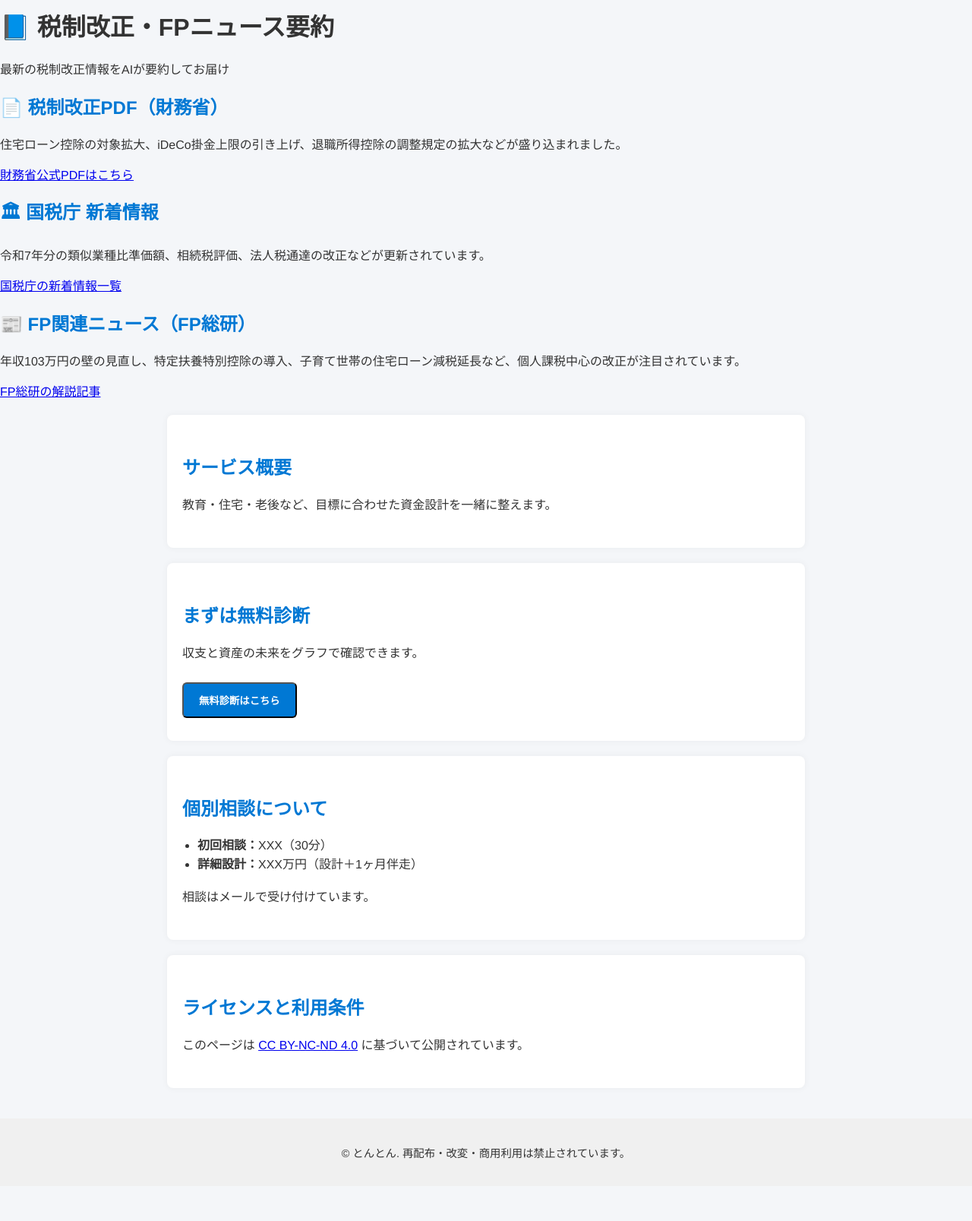
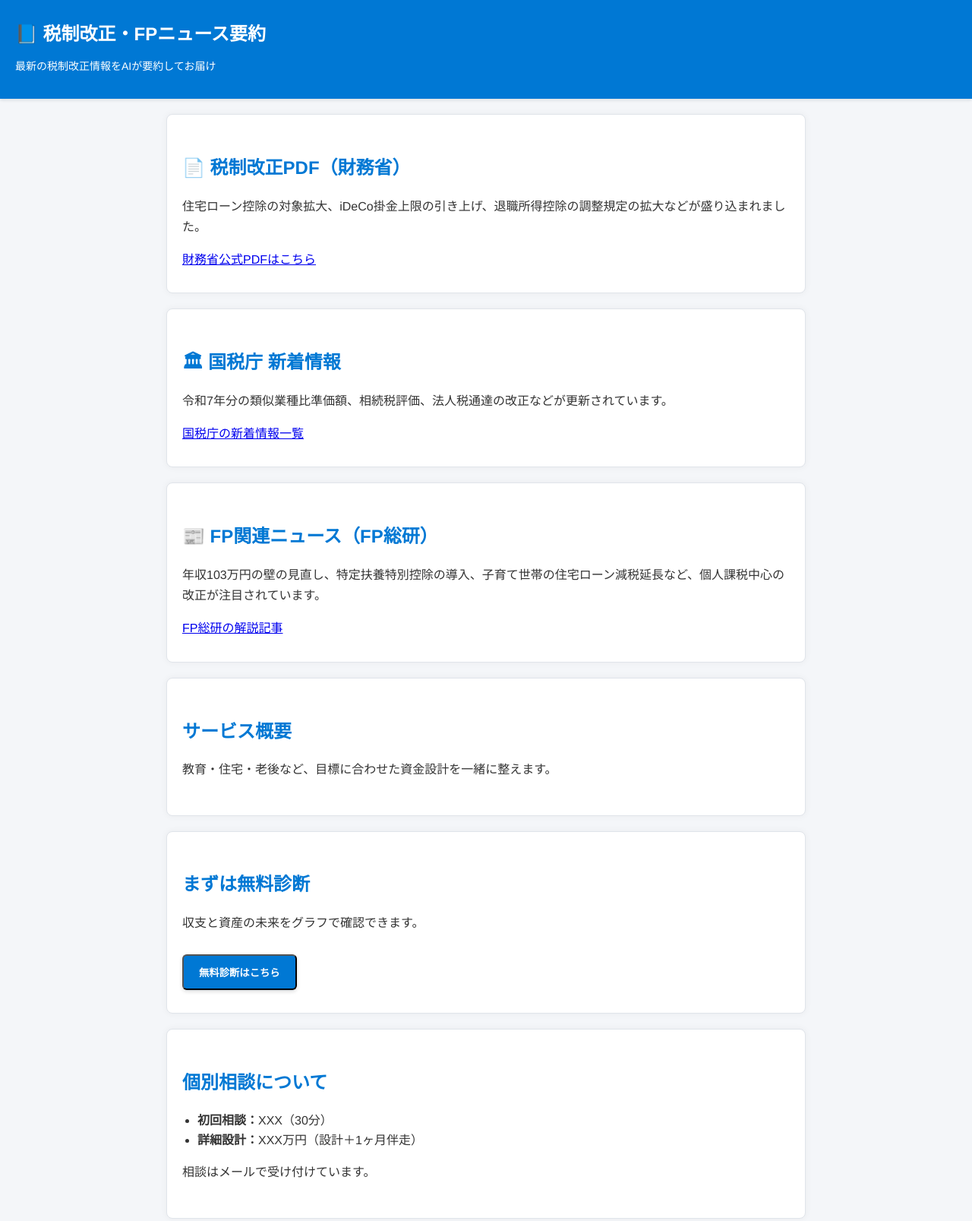
Before and after one commit to masa23ike32/fp-journal-ai, a plain HTML site: page index.html in a window 1280 px wide. Shown: the part 220-1827 px from the top of the page at 76% size. Before the commit the page ends 1781 px from the top, so only its background shows below. Drawn offline with Linux system fonts and the light colour scheme.

Commit message:
Add files via upload

```diff
--- a/index.html
+++ b/index.html
@@ -4,7 +4,79 @@
   <meta charset="UTF-8">
   <title>FPライフプラン相談 | とんとん</title>
   <meta name="viewport" content="width=device-width, initial-scale=1.0">
-  <link rel="stylesheet" href="style.css">
+  <style>
+    body {
+      font-family: "Helvetica Neue", "Yu Gothic", sans-serif;
+      margin: 0;
+      padding: 0;
+      background-color: #f4f6f9;
+      color: #333;
+    }
+    header.hero {
+      background: linear-gradient(135deg, #0078D4 0%, #005EA2 100%);
+      color: white;
+      padding: 40px 20px;
+      text-align: center;
+    }
+    header.bg-blue-700 {
+      background-color: #0078D4;
+      color: white;
+      padding: 20px;
+      box-shadow: 0 2px 4px rgba(0,0,0,0.1);
+    }
+    .text-2xl { font-size: 1.5rem; font-weight: bold; }
+    .text-sm { font-size: 0.875rem; }
+    .section {
+      padding: 30px 20px;
+      max-width: 800px;
+      margin: 20px auto;
+      background-color: #fff;
+      border-radius: 8px;
+      box-shadow: 0 0 10px rgba(0,0,0,0.05);
+      line-height: 1.7;
+      border: 1px solid #e0e4ea;
+    }
+    h2 {
+      color: #0078D4;
+      margin-bottom: 10px;
+      font-weight: 600;
+    }
+    ul {
+      padding-left: 20px;
+      line-height: 1.6;
+    }
+    .btn {
+      display: inline-block;
+      margin-top: 12px;
+      padding: 12px 20px;
+      background-color: #0078D4;
+      color: #fff;
+      text-decoration: none;
+      border-radius: 6px;
+      font-weight: bold;
+      transition: background-color 0.2s ease, transform 0.2s ease;
+      box-shadow: 0 2px 5px rgba(0,0,0,0.15);
+      cursor: pointer;
+    }
+    .btn:hover {
+      background-color: #005EA2;
+      transform: translateY(-2px);
+    }
+    footer {
+      background-color: #f0f0f0;
+      text-align: center;
+      padding: 20px;
+      font-size: 0.9em;
+      margin-top: 40px;
+    }
+    #license {
+      background-color: #fff8e1;
+      border: 1px solid #ffd54f;
+    }
+    #license h2 {
+      color: #ff9800;
+    }
+  </style>
 </head>
 <body>
 
@@ -14,31 +86,27 @@
   </header>
 
   <header class="bg-blue-700 text-white p-4 shadow-md">
-    <h1 class="text-2xl font-bold">📘 税制改正・FPニュース要約</h1>
+    <h1 class="text-2xl">📘 税制改正・FPニュース要約</h1>
     <p class="text-sm">最新の税制改正情報をAIが要約してお届け</p>
   </header>
 
-    <!-- 税制改正PDF -->
-    <section class="bg-white p-4 rounded shadow">
-      <h2 class="text-xl font-semibold mb-2">📄 税制改正PDF（財務省）</h2>
-      <p class="text-gray-700 mb-2">住宅ローン控除の対象拡大、iDeCo掛金上限の引き上げ、退職所得控除の調整規定の拡大などが盛り込まれました。</p>
+  <section class="section">
+    <h2>📄 税制改正PDF（財務省）</h2>
+    <p>住宅ローン控除の対象拡大、iDeCo掛金上限の引き上げ、退職所得控除の調整規定の拡大などが盛り込まれました。</p>
     <a href="https://www.mof.go.jp/tax_policy/publication/brochure/zeisei25.html" class="text-blue-600 underline">財務省公式PDFはこちら</a>
   </section>
 
-    <!-- 国税庁ページ -->
-    <section class="bg-white p-4 rounded shadow">
-      <h2 class="text-xl font-semibold mb-2">🏛 国税庁 新着情報</h2>
-      <p class="text-gray-700 mb-2">令和7年分の類似業種比準価額、相続税評価、法人税通達の改正などが更新されています。</p>
+  <section class="section">
+    <h2>🏛 国税庁 新着情報</h2>
+    <p>令和7年分の類似業種比準価額、相続税評価、法人税通達の改正などが更新されています。</p>
     <a href="https://www.nta.go.jp/information/news/news.htm" class="text-blue-600 underline">国税庁の新着情報一覧</a>
   </section>
 
-    <!-- FP関連ニュース -->
-    <section class="bg-white p-4 rounded shadow">
-      <h2 class="text-xl font-semibold mb-2">📰 FP関連ニュース（FP総研）</h2>
-      <p class="text-gray-700 mb-2">年収103万円の壁の見直し、特定扶養特別控除の導入、子育て世帯の住宅ローン減税延長など、個人課税中心の改正が注目されています。</p>
+  <section class="section">
+    <h2>📰 FP関連ニュース（FP総研）</h2>
+    <p>年収103万円の壁の見直し、特定扶養特別控除の導入、子育て世帯の住宅ローン減税延長など、個人課税中心の改正が注目されています。</p>
     <a href="https://www.fp-soken.or.jp/fpnews/assets-fpnews/no986/" class="text-blue-600 underline">FP総研の解説記事</a>
   </section>
-
 
   <section class="section" id="overview">
     <h2>サービス概要</h2>
```
Lines whose indentation alone changed are shown as unchanged.
